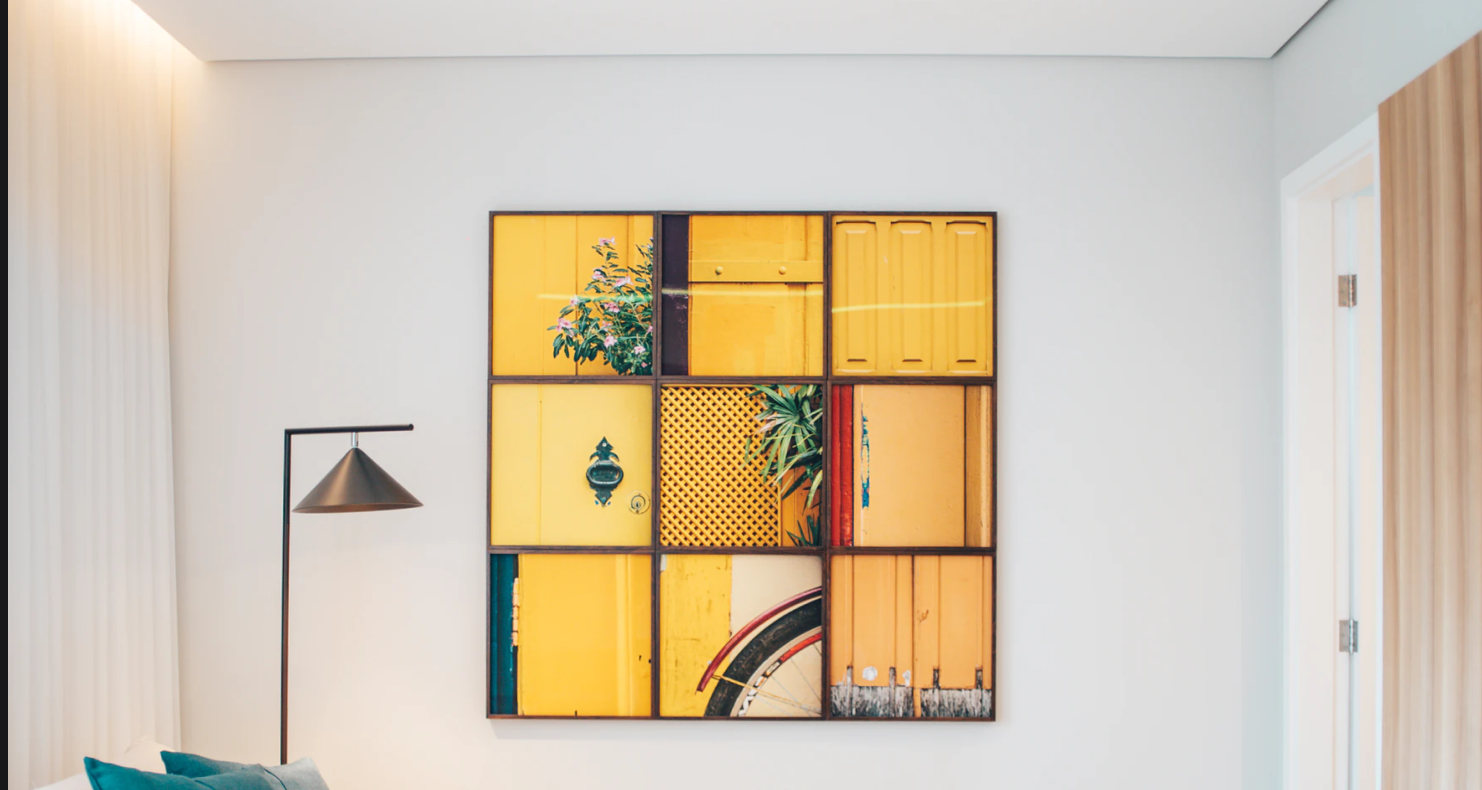
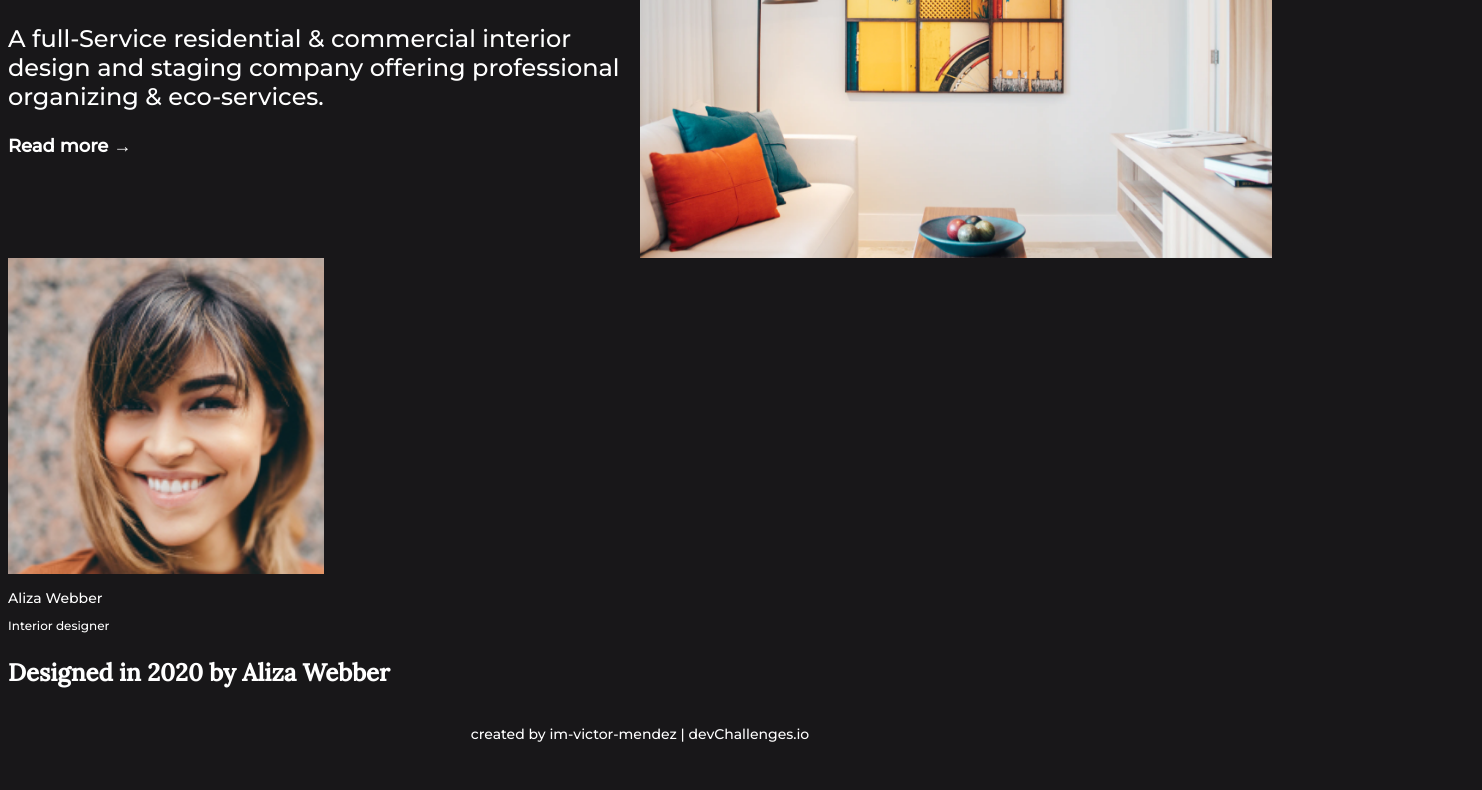
Before and after one commit to im-victor-mendez/CSS-Interior_Consultant, a plain HTML site: page index.html in a window 1280 px wide. Shown: the part 283-1073 px from the top of the page, 1482 px wide, since content can reach past the window. After the commit the page ends 1040 px from the top, so only its background shows below. Drawn offline with nearby package versions, Linux system fonts and the light colour scheme.

Commit message:
Added style to .content.

```diff
--- a/src/style.css
+++ b/src/style.css
@@ -112,3 +112,20 @@ body {
     top: -2rem;
     width: max-content;
 }
+
+.content {
+    display: flex;
+    flex-direction: row;
+    width: 100%;
+    flex-wrap: wrap;
+    align-items: center;
+}
+
+.content div {
+    width: 50%;
+}
+
+.content img {
+    width: 50%;
+    height: 100%;
+}
```
